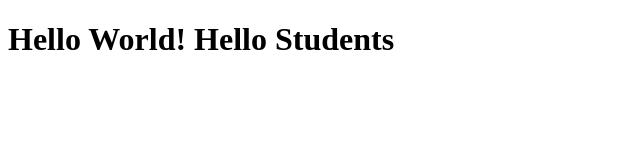
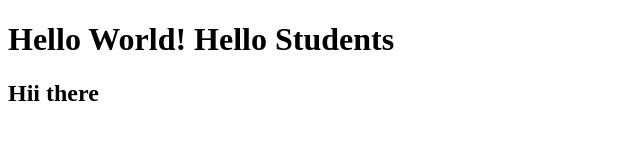
Before and after one commit to rajsharma1997/angular-test, a plain HTML site: page index.html in a window 1280 px wide. Shown: the whole page, without its empty margins (0-640 px from the left). Drawn offline with Linux system fonts and the light colour scheme.

Commit message:
updated version

```diff
--- a/index.html
+++ b/index.html
@@ -5,5 +5,6 @@
 </head>
 <body>
 <h1> Hello World! Hello Students</h1>
+	<h2>Hii there</h2>
 </body>
 </html>
```
